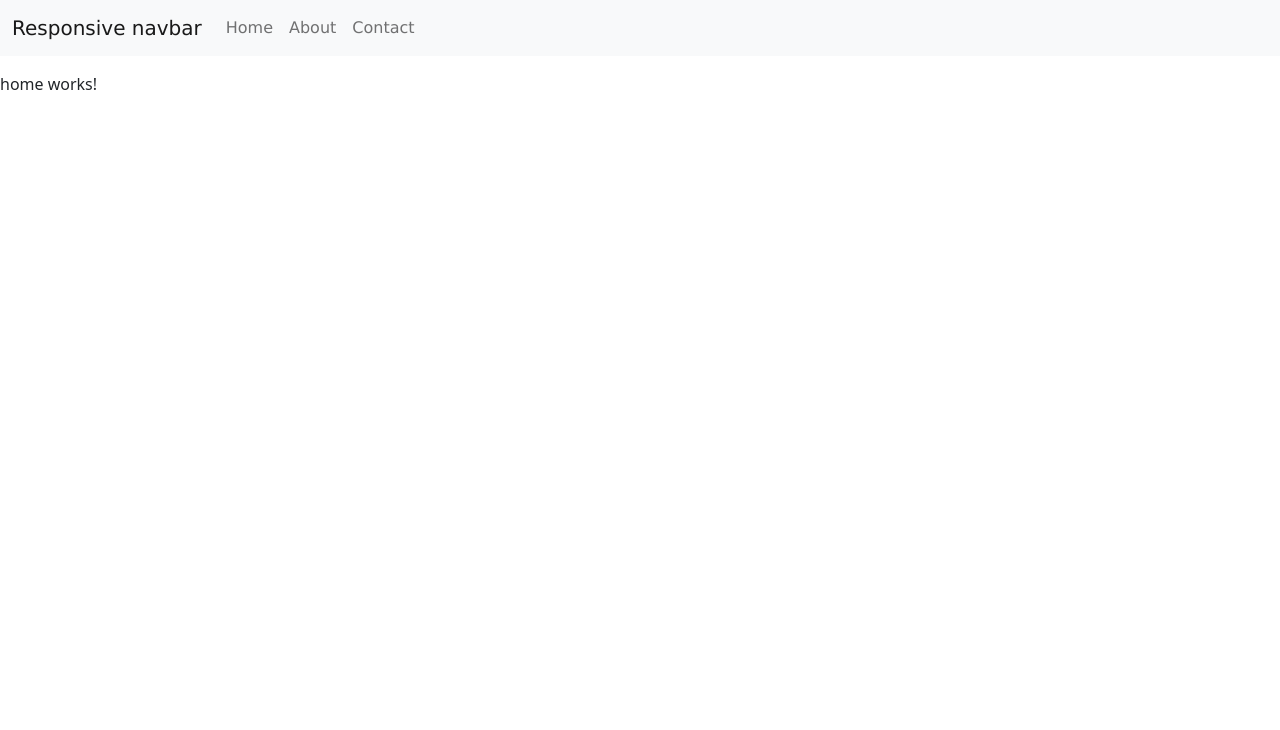
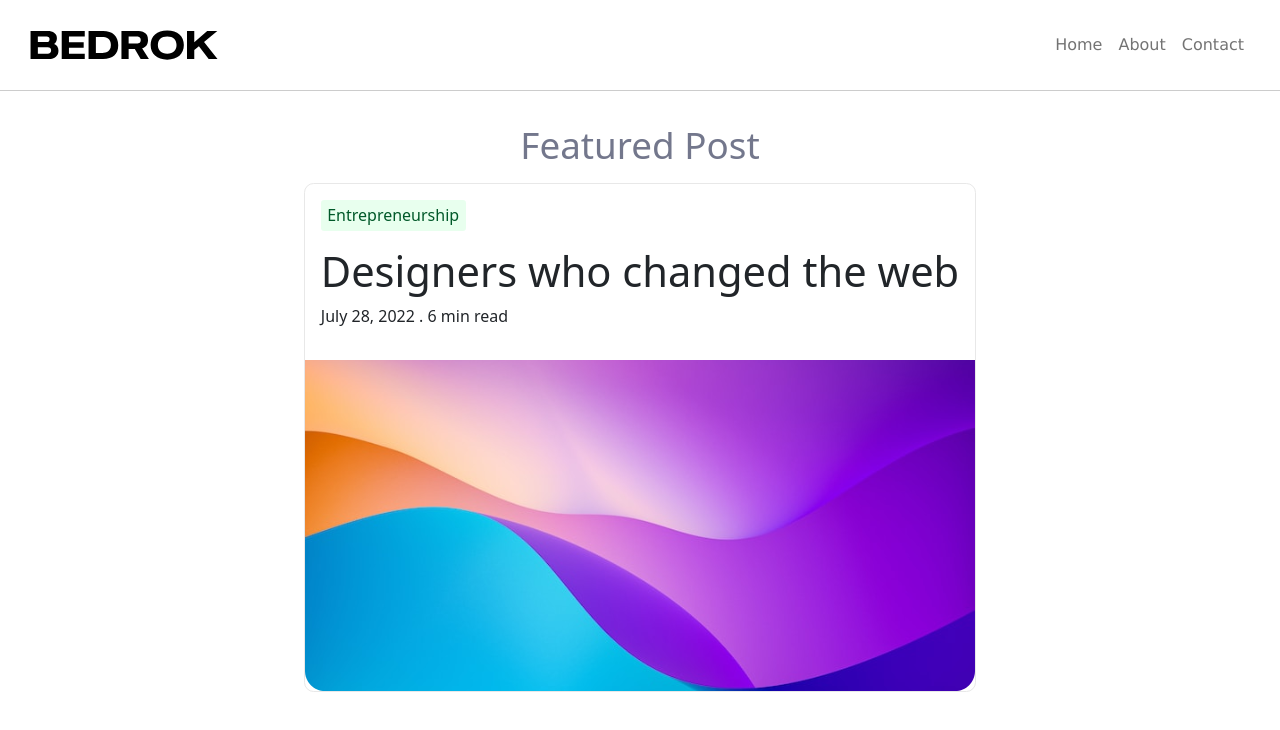
Before and after one commit to JosafatJimenezB/landing_Angular-Infotec, an Angular app: page / in a window 1280 px wide. Shown: the top 730 px of the page. Built offline with nearby package versions, Linux system fonts and the light colour scheme.

Commit message:
add: nav y posts

```diff
--- a/src/app/home/home.component.css
+++ b/src/app/home/home.component.css
@@ -0,0 +1,13 @@
+.container{
+  padding: 1rem;
+  display: flex;
+  align-items: center;
+  justify-content: center;
+  flex-direction: column;
+}
+
+.container h3{
+  margin: 1rem 0;
+  font-size: 2.3rem;
+  color: #73778C;
+}
--- a/src/app/home/home.component.html
+++ b/src/app/home/home.component.html
@@ -1 +1,4 @@
-<p>home works!</p>
+<div class="container">
+  <h3>Featured Post</h3>
+  <app-post></app-post>
+</div>
--- a/src/app/navbar/navbar.component.css
+++ b/src/app/navbar/navbar.component.css
@@ -2,30 +2,16 @@
   font-family: Verdana, Geneva, Tahoma, sans-serif;
 }
 
-header{
-  position: relative;
+.navbar-toggler{
+  border: none;
+  outline: none;
 }
 
-#burguer{
-  position: absolute;
-  display: none;
-  font-size: 1.7rem;
-  top: 1.5rem;
-  right: 1rem;
-  cursor: pointer;
+.navbar-toggler:focus{
+  box-shadow: none;
 }
 
-.logo-container{
+.navbar{
   padding: 1rem;
-  width: 100%;
+  border-bottom: 1px solid #ccc;
 }
-
-.logo-img{
-  width: 50px;
-  height: 50px;
-  background-image: url('src/assets/Logoresponsive.svg');
-}
-
-.links a:hover{
-  color: rgb(180, 180, 180);
-}
--- a/src/app/navbar/navbar.component.html
+++ b/src/app/navbar/navbar.component.html
@@ -1,8 +1,9 @@
-<nav class="navbar navbar-expand-lg navbar-light bg-light mb-3">
-  <div class="container-fluid">
-    <a class="navbar-brand" [routerLink]="'.'">Responsive navbar</a>
+<nav class="navbar sticky-top navbar-expand-lg navbar-light">
+  <div class="container-fluid logo-container">
+    <a class="navbar-brand" [routerLink]="''">
+      <img src="./assets/Logotype.svg" alt="Logo" />
+    </a>
 
-    <!-- Step 3: Toggle the value of the property when the toggler button is clicked. -->
     <button
       class="navbar-toggler"
       type="button"
@@ -10,12 +11,11 @@
     >
       &#9776;
     </button>
-
-    <!-- Step 2: Add the ngbCollapse directive to the element below. -->
+  </div>
+  <div class="container-fluid links-container col-md-auto">
     <div [ngbCollapse]="isMenuCollapsed" class="collapse navbar-collapse">
-      <ul class="navbar-nav">
+      <ul class="navbar-nav text-center">
         <li class="nav-item active">
-          <!-- Step 4: Close the menu when a link is clicked. -->
           <a class="nav-link" [routerLink]="''" (click)="isMenuCollapsed = true"
             >Home</a
           >
--- a/src/app/post/post.component.css
+++ b/src/app/post/post.component.css
@@ -0,0 +1,42 @@
+.card{
+  width: 100%;
+  border-radius: 0.6rem;
+  border: 1px solid #E8E8E8;
+}
+
+.card-info{
+  padding: 1rem;
+}
+
+.category{
+  display: inline-block;
+  padding: 0.2rem 0.4rem;
+  border-radius: 0.2rem;
+  font-size: 1rem;
+  color: #005929;
+  background-color: #E8FFEE;
+}
+
+.title{
+  font-size: 2.6rem;
+  font-weight: 400;
+}
+
+.date{
+  position: relative;
+}
+
+.date span::after{
+  position: absolute;
+  content: '';
+  width: 5px;
+  height: 5px;
+}
+
+img{
+  width: 100%;
+}
+
+.card-image{
+  width: 100%;
+}
--- a/src/app/post/post.component.html
+++ b/src/app/post/post.component.html
@@ -1 +1,13 @@
-<p>post works!</p>
+<div class="card">
+  <div class="card-info">
+    <p class="category">Entrepreneurship</p>
+    <h2 class="title">Designers who changed the web</h2>
+    <p class="date">July 28, 2022 <span>.</span> 6 min read</p>
+  </div>
+  <div class="card-image">
+    <img
+      src="./assets/background-card.svg"
+      alt="Designers who changed the web"
+    />
+  </div>
+</div>
```
Also changed, not shown: src/assets/background-card.svg (added).
